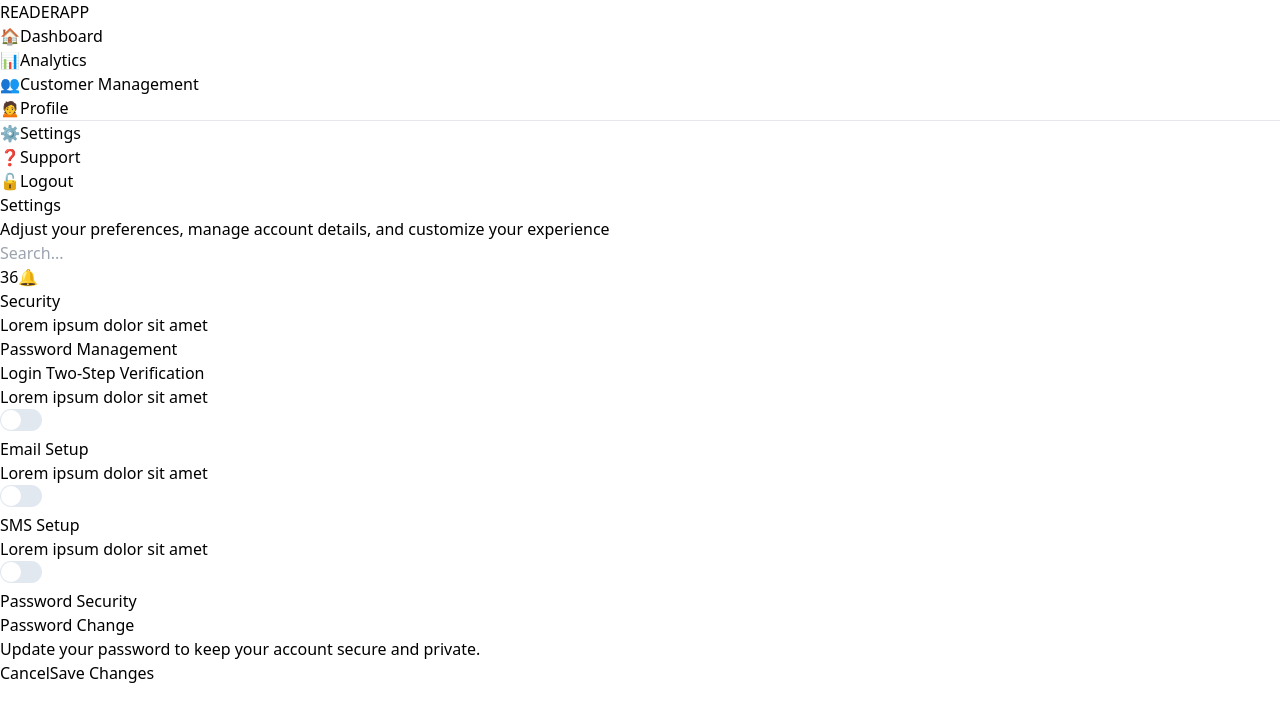
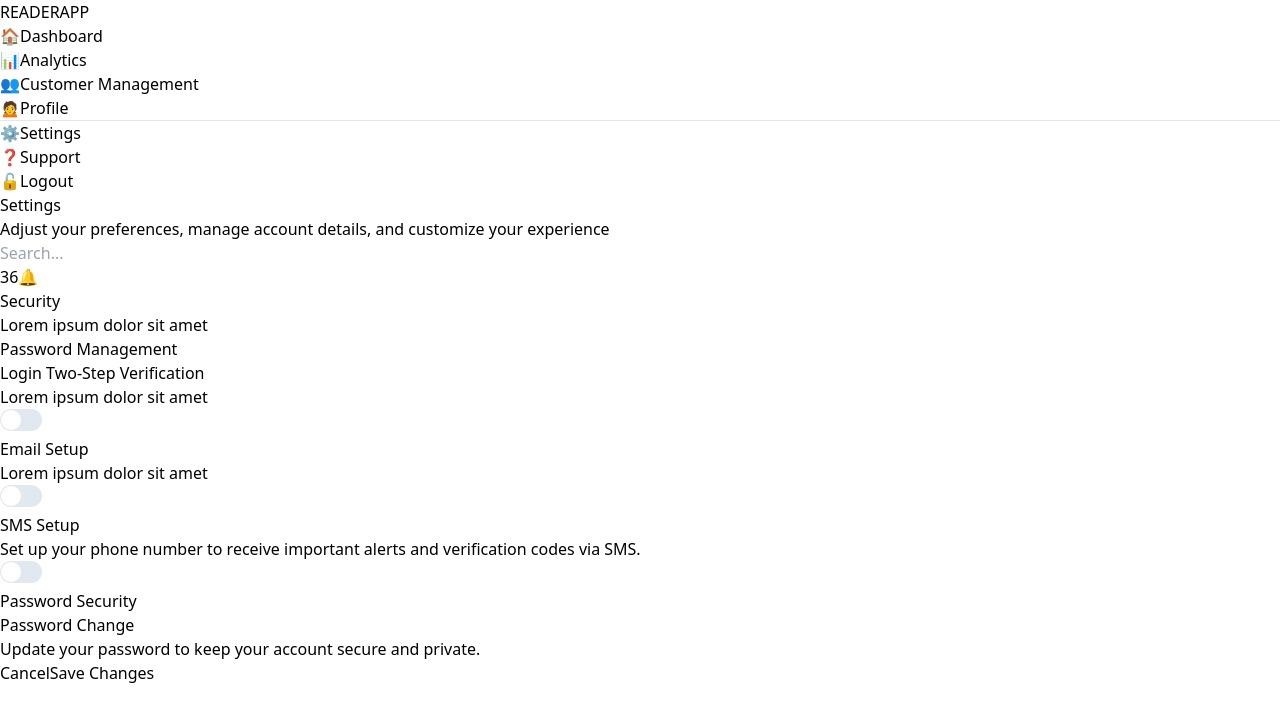
Before and after one commit to fake-sage/readerapp-dashboard, a React (Vite) app: page /second in a window 1280 px wide. Shown: the top 722 px of the page. Built offline with nearby package versions, Linux system fonts and the light colour scheme.

Commit message:
resolving some stuff

```diff
--- a/src/components/Settings/SecondScreen.jsx
+++ b/src/components/Settings/SecondScreen.jsx
@@ -28,7 +28,7 @@ function SecondScreen() {
                 <div className="flex justify-between items-center">
                   <div>
                     <h5 className="font-semibold">SMS Setup</h5>
-                    <p className="text-gray-500">Lorem ipsum dolor sit amet</p>
+                    <p className="text-gray-500">Set up your phone number to receive important alerts and verification codes via SMS.</p>
                   </div>
                   <input type="checkbox" className="toggle-checkbox" disabled />
                 </div>
--- a/src/components/Settings/ThirdScreen.jsx
+++ b/src/components/Settings/ThirdScreen.jsx
@@ -29,7 +29,7 @@ function ThirdScreen() {
                 <div className="flex justify-between">
                   <div>
                     <h5 className="font-semibold">SMS Setup</h5>
-                    <p className="text-gray-500">Lorem ipsum dolor sit amet</p>
+                    <p className="text-gray-500">Set up your phone number to receive important alerts and verification codes via SMS.</p>
                   </div>
                   <input type="checkbox" className="toggle-checkbox" disabled />
                 </div>
```
